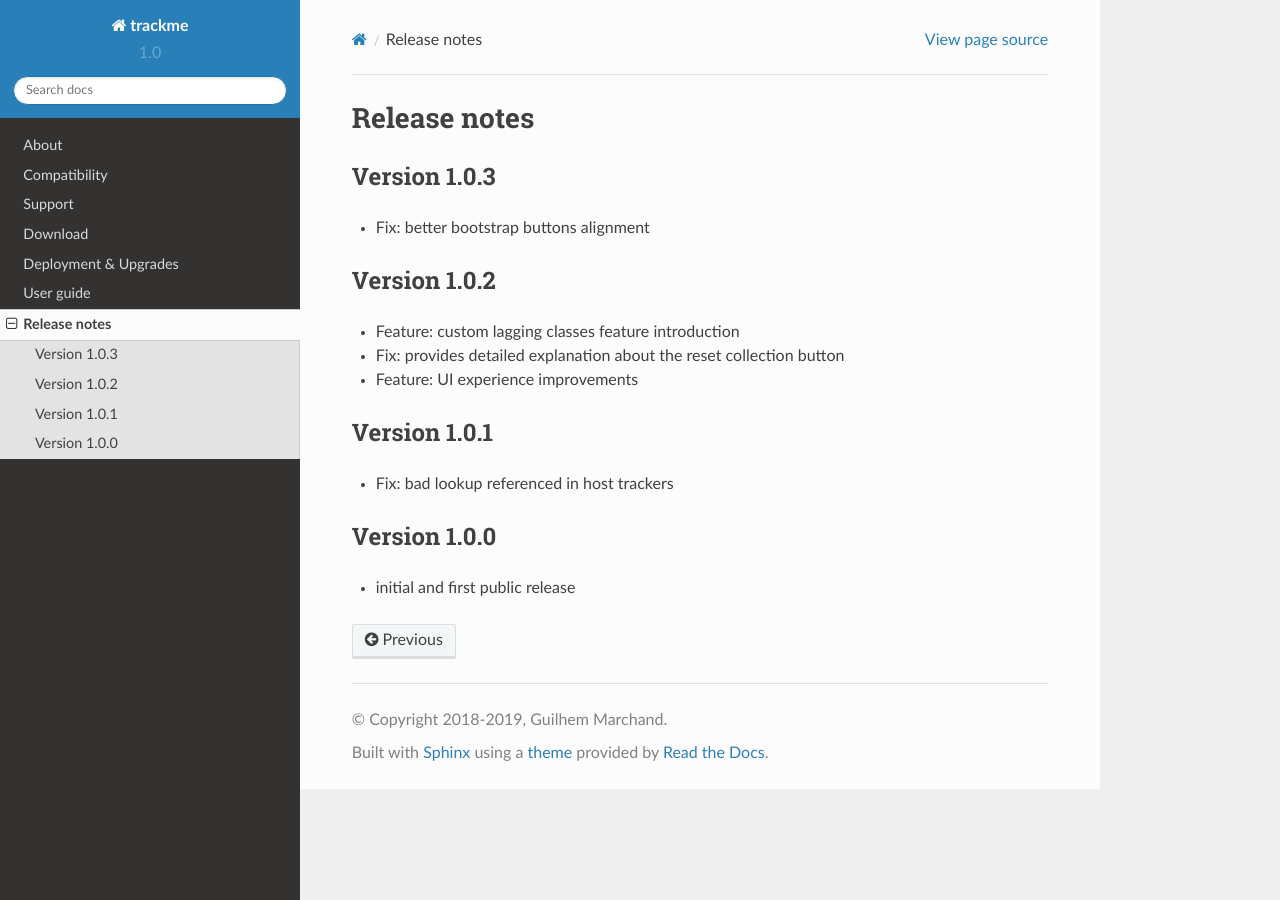
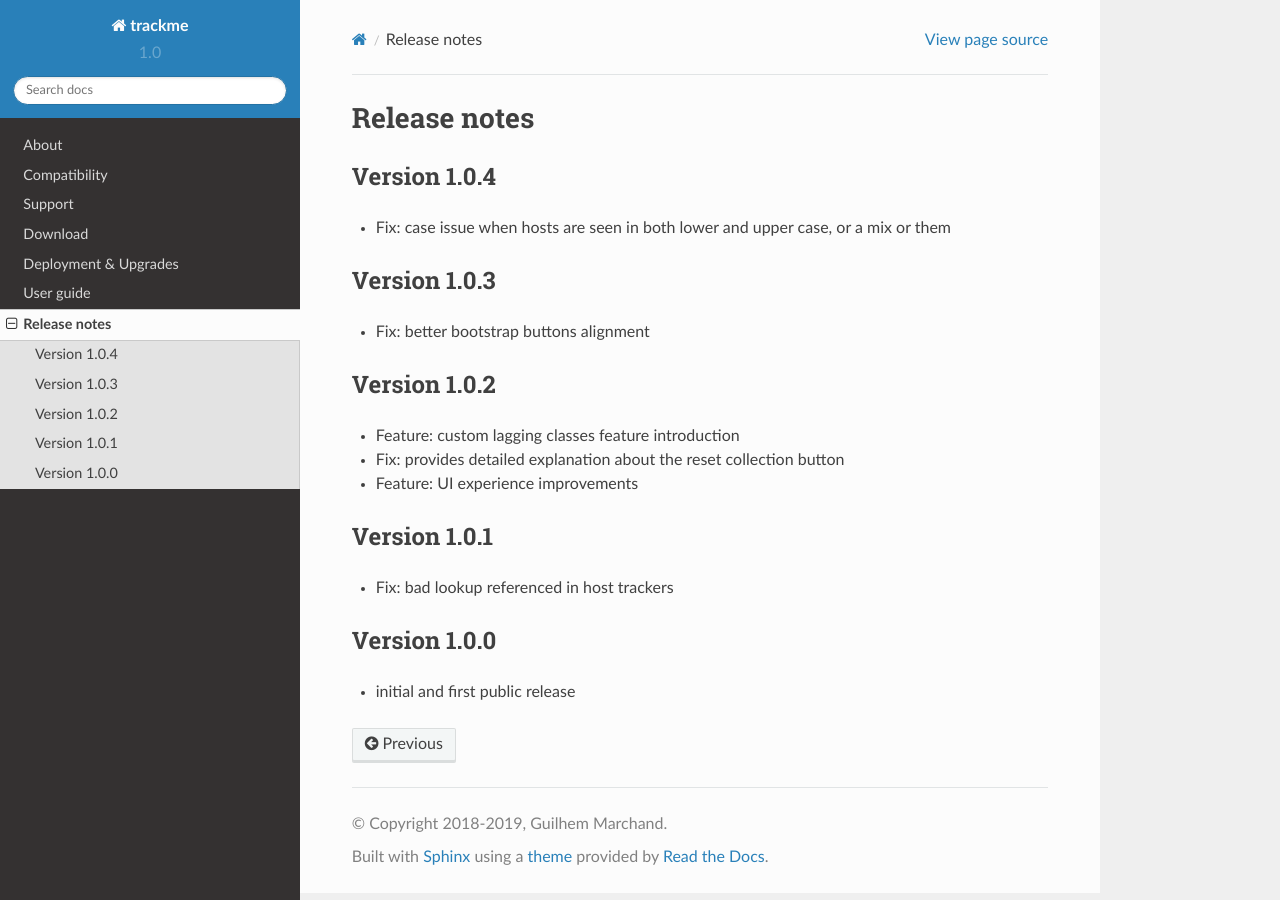
Before and after one commit to guilhemmarchand/trackme, a Sphinx documentation site: the page built from docs/releasenotes.rst, in a window 1280 px wide. Built offline with Sphinx 7.4.7 and the Read the Docs theme 2.0.0, drawn with Linux system fonts in a browser that asks for light colours.

Commit message:
Version 1.0.4

```diff
--- a/docs/releasenotes.rst
+++ b/docs/releasenotes.rst
@@ -1,5 +1,10 @@
 Release notes
 #############
+
+Version 1.0.4
+=============
+
+- Fix: case issue when hosts are seen in both lower and upper case, or a mix or them
 
 Version 1.0.3
 =============
```
Also changed, not shown: 4 other files.
